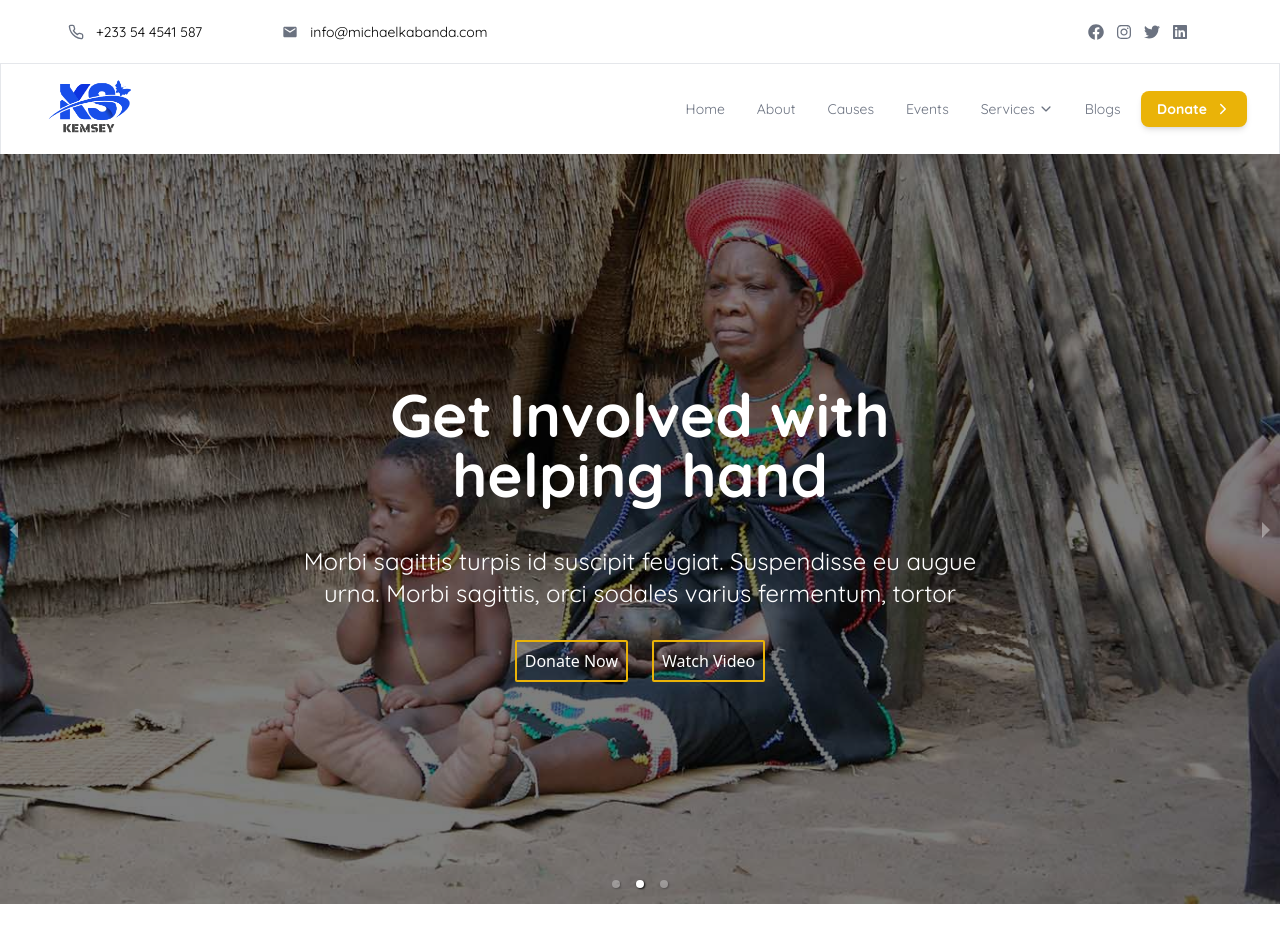
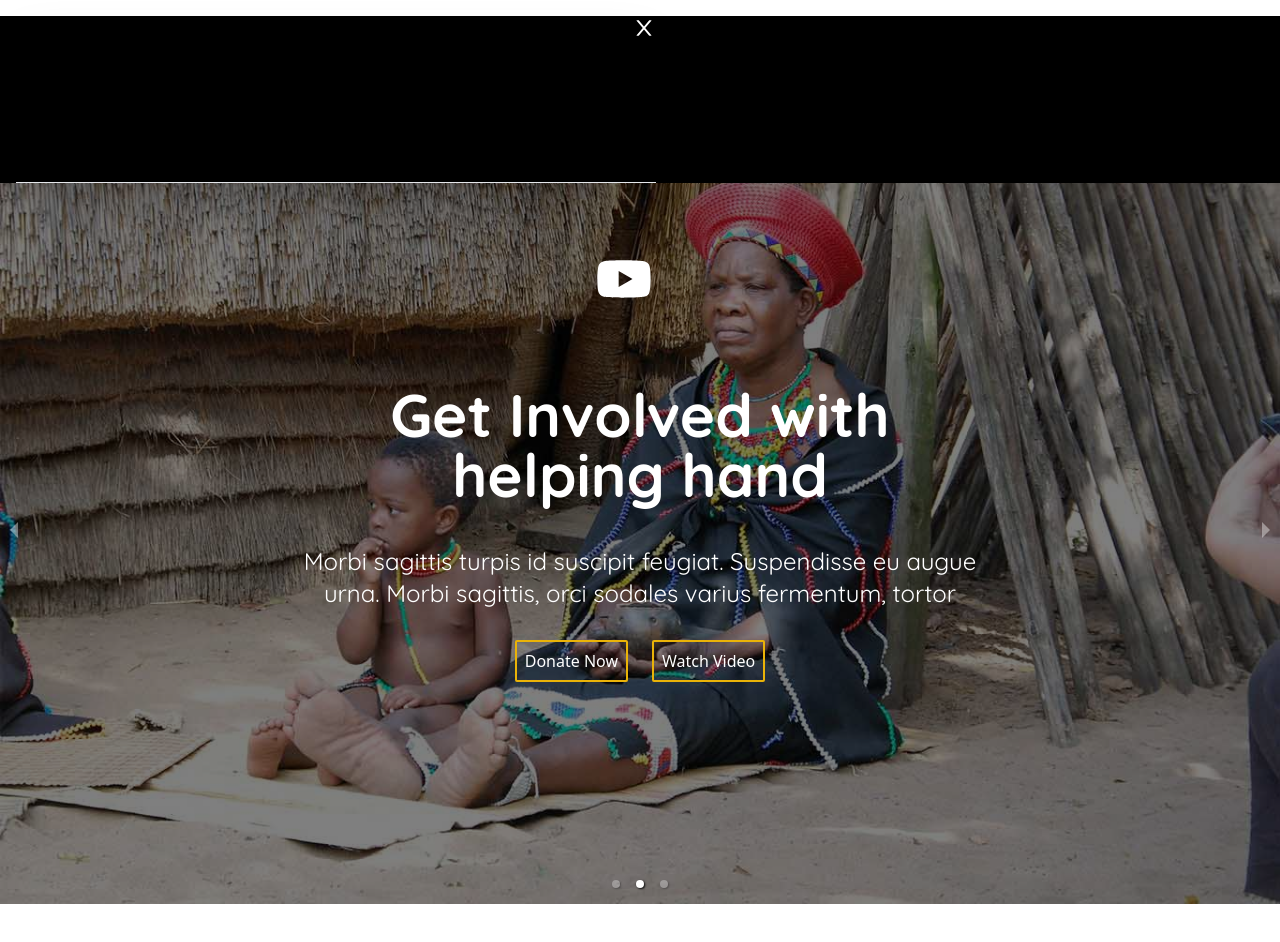
Before and after one commit to Michael-Builds/Restoration-Foundation-International, a React (Vite) app: page / in a window 1280 px wide. Both pictures are taken after a click on the link "Watch Video". Shown: the top 942 px of the page. Built offline with nearby package versions, Linux system fonts and the light colour scheme.

Commit message:
Video Modal Added

```diff
--- a/package.json
+++ b/package.json
@@ -15,8 +15,10 @@
     "fontsource-quicksand": "^4.0.0",
     "postcss": "^8.4.31",
     "react": "^18.2.0",
+    "react-bootstrap": "^2.9.0",
     "react-dom": "^18.2.0",
     "react-icons": "^4.11.0",
+    "react-modal": "^3.16.1",
     "react-responsive-carousel": "^3.2.23",
     "react-router-dom": "^6.16.0",
     "tailwindcss": "^3.3.3"
--- a/src/pages/home/Home.jsx
+++ b/src/pages/home/Home.jsx
@@ -1,6 +1,6 @@
 import { useEffect } from 'react';
 import { useLocation } from 'react-router-dom';
-import ToolBar from './components/ToolBar';
+import TopBar from './components/TopBar';
 import Navigation from './components/NavBar'
 import Carousel from './components/Carousel'
 
@@ -13,7 +13,7 @@ const Home = () => {
 
     return (
         <>
-            <ToolBar />
+            <TopBar />
             <Navigation />
             <Carousel />
         </>
--- a/src/pages/home/components/Carousel.jsx
+++ b/src/pages/home/components/Carousel.jsx
@@ -3,6 +3,15 @@ import { Carousel } from 'react-responsive-carousel';
 import Image1 from '../../../assets/carousel-1.jpg';
 import Image2 from '../../../assets/carousel-2.jpg';
 import Image3 from '../../../assets/carousel-3.jpg';
+import React from "react";
+import {
+    Dialog,
+    DialogHeader,
+    DialogBody,
+    DialogFooter,
+} from "@material-tailwind/react";
+import { AiOutlineClose } from 'react-icons/ai';
+import { BiLogoYoutube } from 'react-icons/bi';
 
 const carouselItems = [
     {
@@ -23,6 +32,10 @@ const carouselItems = [
 ];
 
 const Slider = () => {
+    const [open, setOpen] = React.useState(false);
+
+    const handleOpen = () => setOpen(!open);
+
     return (
         <div className="-mt-2 relative w-full min-h-[300px] bg-white mb-12">
             <Carousel
@@ -49,6 +62,7 @@ const Slider = () => {
                                     Donate Now
                                 </a>
                                 <a
+                                    onClick={handleOpen}
                                     className="text-white hover:text-gray-500 border hover:bg-yellow-500 hover:text-white border-yellow-500 p-2 border-2 rounded-sm cursor-pointer"
                                     data-toggle="modal"
                                     data-src="https://www.youtube.com/embed/DWRcNpR6Kdc"
@@ -56,11 +70,29 @@ const Slider = () => {
                                 >
                                     Watch Video
                                 </a>
+
                             </div>
                         </div>
                     </div>
                 ))}
             </Carousel>
+            <Dialog open={open} handler={handleOpen}
+                className="relative m-4 w-2/5 min-w-[50%] max-w-[50%] min-h-[60%] max-h-[60%] rounded-lg bg-black font-quicksand text-base font-light leading-relaxed text-blue-gray-500 antialiased shadow-2xl"
+            >
+                <DialogHeader className="justify-end text-white cursor-pointer" onClick={handleOpen}>
+                    <AiOutlineClose />
+                </DialogHeader>
+                <DialogBody divider className="justify-center align-center mt-[10%]" >
+                    The key to more success is to have a lot of pillows. Put it this way,
+                    it took me twenty five years to get these plants, twenty five years of
+                    blood sweat and tears, and I&apos;m never giving up, I&apos;m just
+                    getting started. I&apos;m up to something. Fan luv.
+                </DialogBody>
+
+                <DialogFooter>
+                    <BiLogoYoutube onClick={handleOpen} className="text-white h-16 w-16 cursor-pointer -mb-[30%] " />
+                </DialogFooter>
+            </Dialog>
         </div>
     );
 };
--- a/src/pages/home/components/NavBar.jsx
+++ b/src/pages/home/components/NavBar.jsx
@@ -93,7 +93,7 @@ const Navigation = () => {
     );
 
     return (
-        <Navbar className=" mx-auto max-w-screen py-2 px-4 lg:px-8 lg:py-4 shadow-md shadow-gray-200">
+        <Navbar className="mx-auto max-w-screen py-2 px-4 lg:px-8 lg:py-4 shadow-md shadow-gray-200">
             <div className=" -mb-14 container mx-auto flex items-center justify-between text-blue-gray-900">
                 <NavLink to="/" className='-ml-2'>
                     <img
--- a/src/pages/home/components/ToolBar.jsx
+++ b/src/pages/home/components/TopBar.jsx
@@ -2,7 +2,7 @@ import { FaFacebook, FaInstagram, FaLinkedin, FaTwitter } from 'react-icons/fa';
 import { FiPhone } from 'react-icons/fi';
 import { MdEmail } from 'react-icons/md';
 
-const ToolBar = () => {
+const TopBar = () => {
     return (
         <div className="top-bar absolute bg-white h-16 w-full top-0 left-0 z-3 border-b border-opacity-30">
             <div className="container mx-auto">
@@ -32,4 +32,4 @@ const ToolBar = () => {
     );
 };
 
-export default ToolBar;
+export default TopBar;
```
Also changed, not shown: src/pages/home/components/Learn.jsx (added), src/pages/home/components/VideoModal.jsx (deleted), 1 other file (tests, documents, lock files or other folders).
